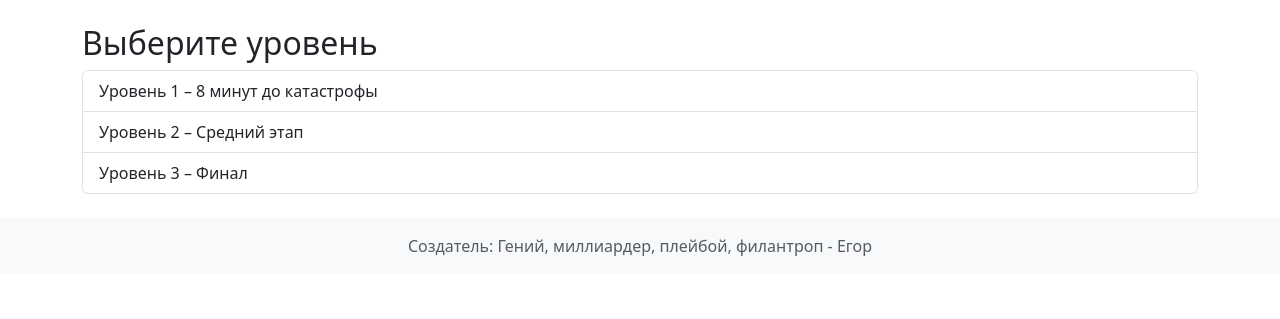
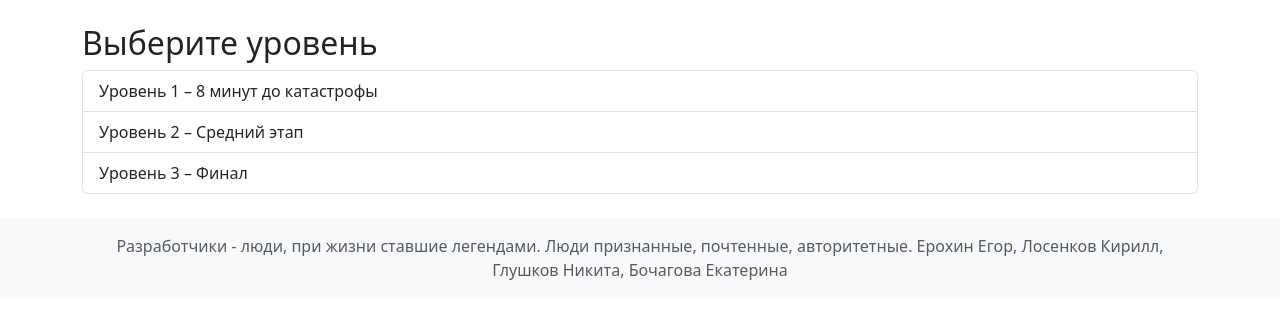
Before and after one commit to gorgi07/HistoryProject, a Flask app: page /game/ in a window 1280 px wide. Shown: the part 56-375 px from the top of the page. Run offline with Flask 3, Linux system fonts and the light colour scheme; a user stored in the database is signed in.

Commit message:
Доп коммит по просьбам трудящихся

```diff
--- a/templates/base.html
+++ b/templates/base.html
@@ -36,7 +36,7 @@
 
 <footer class="footer mt-3 py-3 bg-light">
     <div class="container text-center">
-        <span class="text-muted">Создатель: Гений, миллиардер, плейбой, филантроп - Егор</span>
+        <span class="text-muted">Разработчики - люди, при жизни ставшие легендами. Люди признанные, почтенные, авторитетные. Ерохин Егор, Лосенков Кирилл, Глушков Никита, Бочагова Екатерина</span>
     </div>
 </footer>
 </body>
```
